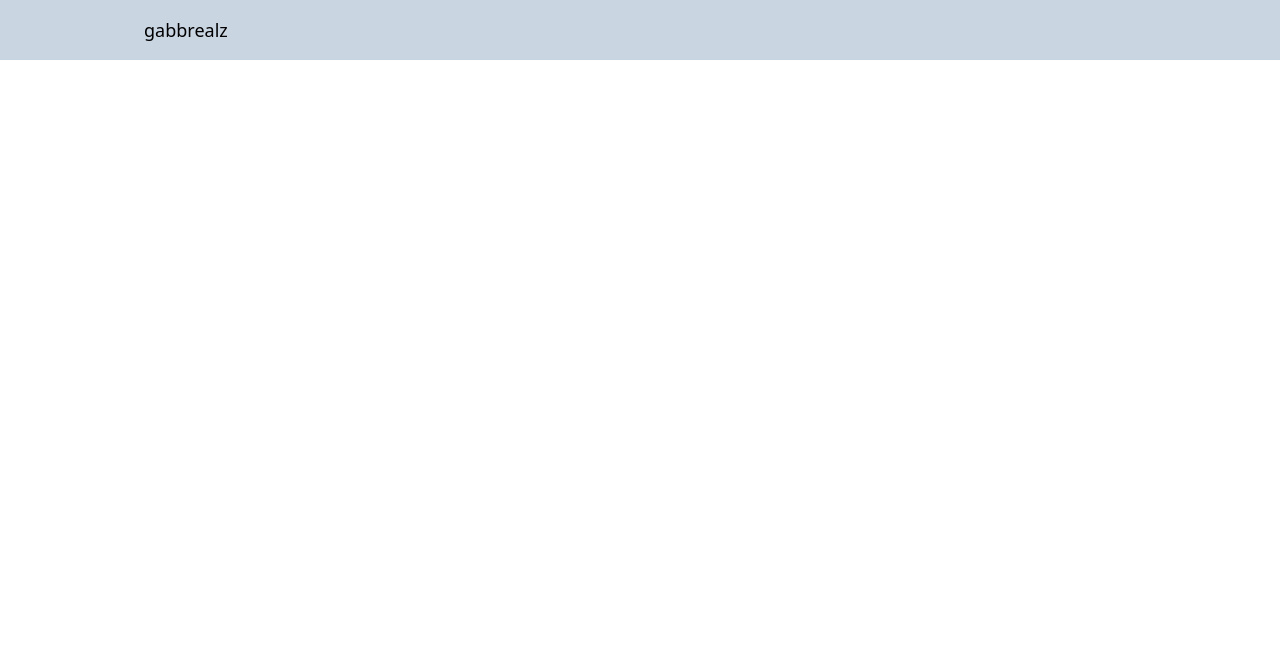
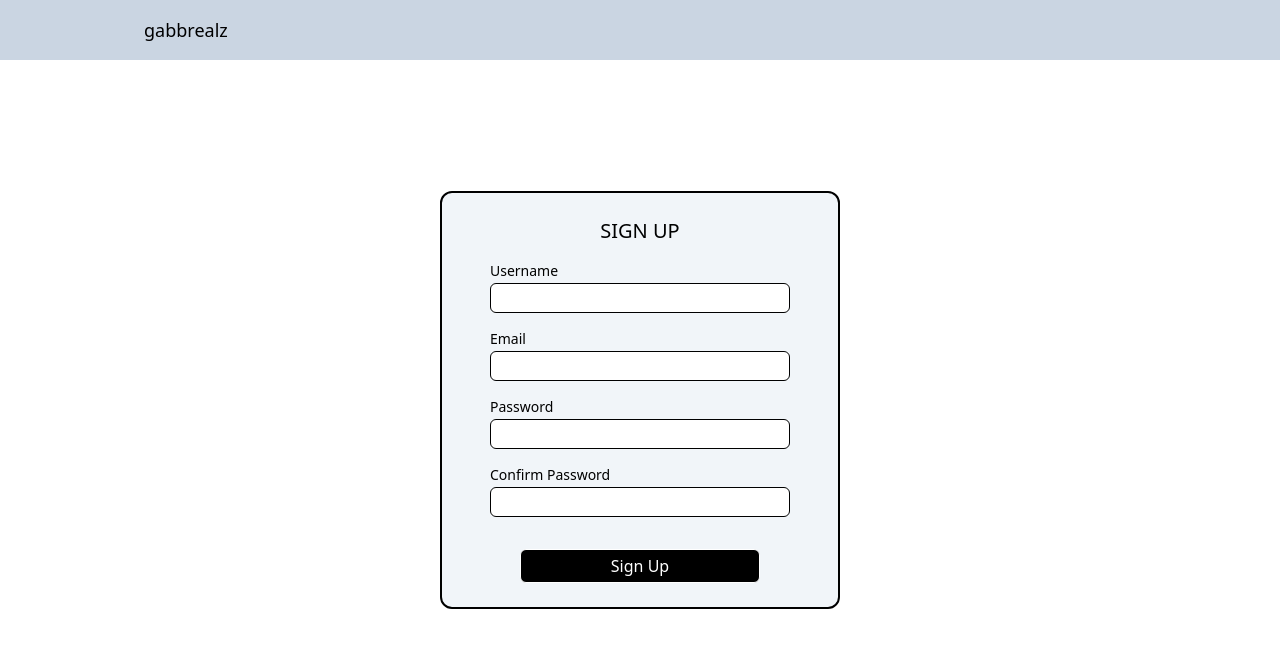
Before and after one commit to gabbrealz/LearningPHP, a React (Vite) app in the folder frontend/: page /sign-up in a window 1280 px wide. Before the commit this address had no page. Shown: the top 648 px of the page. Built offline with nearby package versions, Linux system fonts and the light colour scheme.

Commit message:
refactored Register.jsx to SignUp.jsx. completed version 1 layout of signup page

```diff
--- a/frontend/src/App.jsx
+++ b/frontend/src/App.jsx
@@ -2,7 +2,7 @@ import { BrowserRouter, Routes, Route } from 'react-router-dom';
 import Header from './components/Header.jsx';
 import Landing from './pages/Landing.jsx';
 import Login from './pages/Login.jsx';
-import Register from './pages/Register.jsx';
+import SignUp from './pages/SignUp.jsx';
 import Footer from './components/Footer.jsx';
 import './assets/styles.css';
 
@@ -14,7 +14,7 @@ export default function App() {
       <Routes>
         <Route path="/" element={<Landing/>} />
         <Route path="/login" element={<Login/>} />
-        <Route path="/register" element={<Register/>} />
+        <Route path="/sign-up" element={<SignUp/>} />
       </Routes>
 
       <Footer/>
--- a/frontend/src/pages/Register.jsx
+++ /dev/null
@@ -1,5 +0,0 @@
-export default function Register() {
-  return (
-    <></>
-  );
-}
--- /dev/null
+++ b/frontend/src/pages/SignUp.jsx
@@ -0,0 +1,32 @@
+export default function SignUp() {
+  return (
+    <section className="w-full h-screen px-4 flex justify-center items-center">
+      <form className="bg-slate-100 w-100 border-2 rounded-xl px-12 py-6 flex flex-col items-center gap-4">
+        <h2 className="text-xl">
+          SIGN UP
+        </h2>
+        <div className="w-full flex flex-col gap-0.5">
+            <label className="text-sm" for="signup-name">Username</label>
+            <input type="text" id="signup-name" className="bg-white text-sm border px-2 py-1 rounded-md" required/>
+        </div>
+        <div className="w-full flex flex-col gap-0.5">
+          <label className="text-sm" for="signup-email">Email</label>
+          <input type="email" id="signup-email" className="bg-white text-sm border px-2 py-1 rounded-md" required/>
+        </div>
+        <div className="w-full flex flex-col gap-0.5">
+          <label className="text-sm" for="signup-password">Password</label>
+          <span>
+            <input type="password" id="signup-password" className="w-full bg-white text-sm border px-2 py-1 rounded-md" required/>
+          </span>
+        </div>
+        <div className="w-full flex flex-col gap-0.5">
+          <label className="text-sm" for="signup-confirm-password">Confirm Password</label>
+          <span className="w-full">
+            <input type="password" id="signup-confirm-password" className="w-full bg-white text-sm border px-2 py-1 rounded-md" required/>
+          </span>
+        </div>
+        <input type="submit" id="signup-submit" value="Sign Up" className="w-4/5 text-white bg-black mt-4 border py-1 rounded-md cursor-pointer hover:scale-105 transition-[scale]" />
+      </form>
+    </section>
+  );
+}
```
